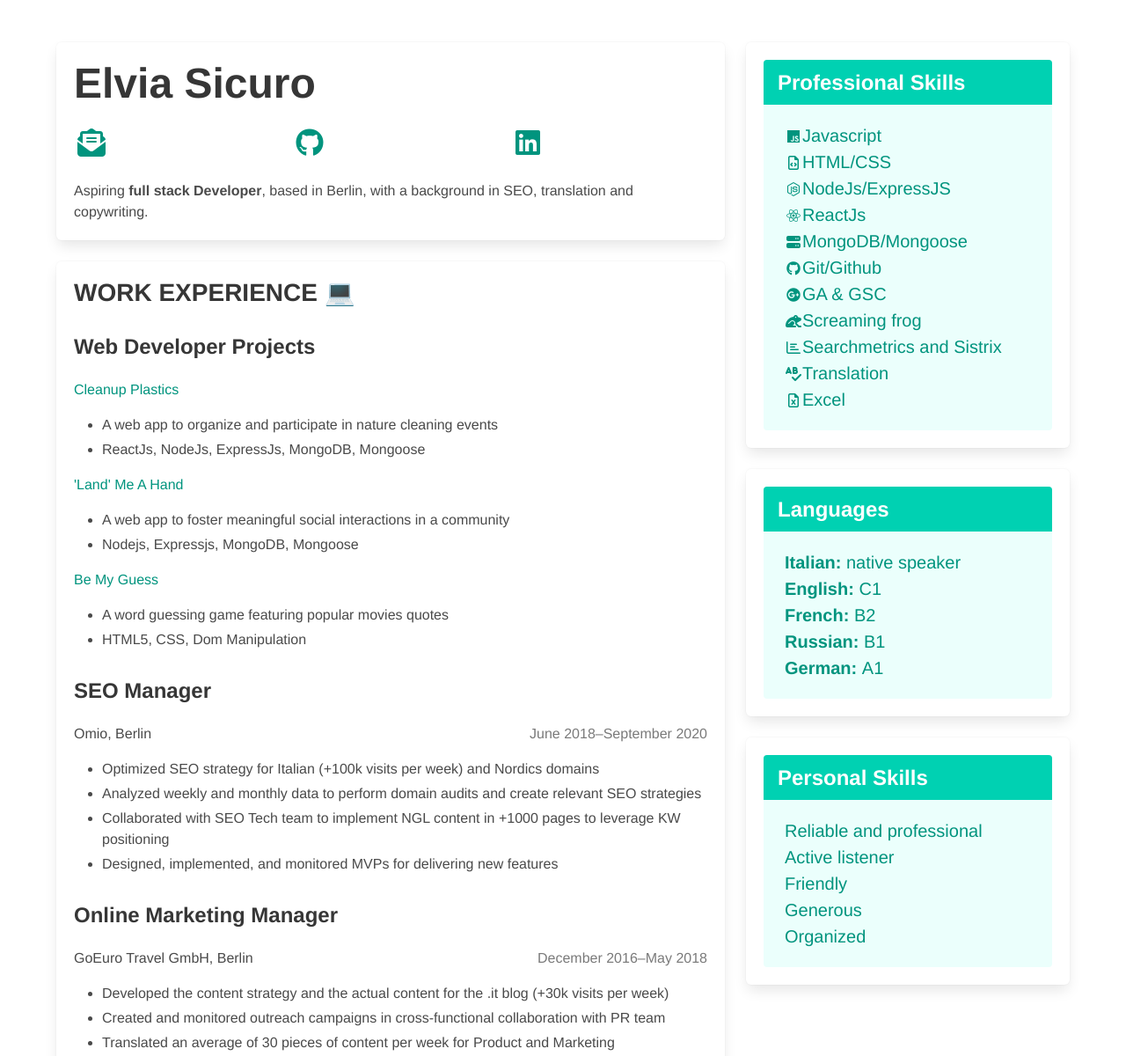
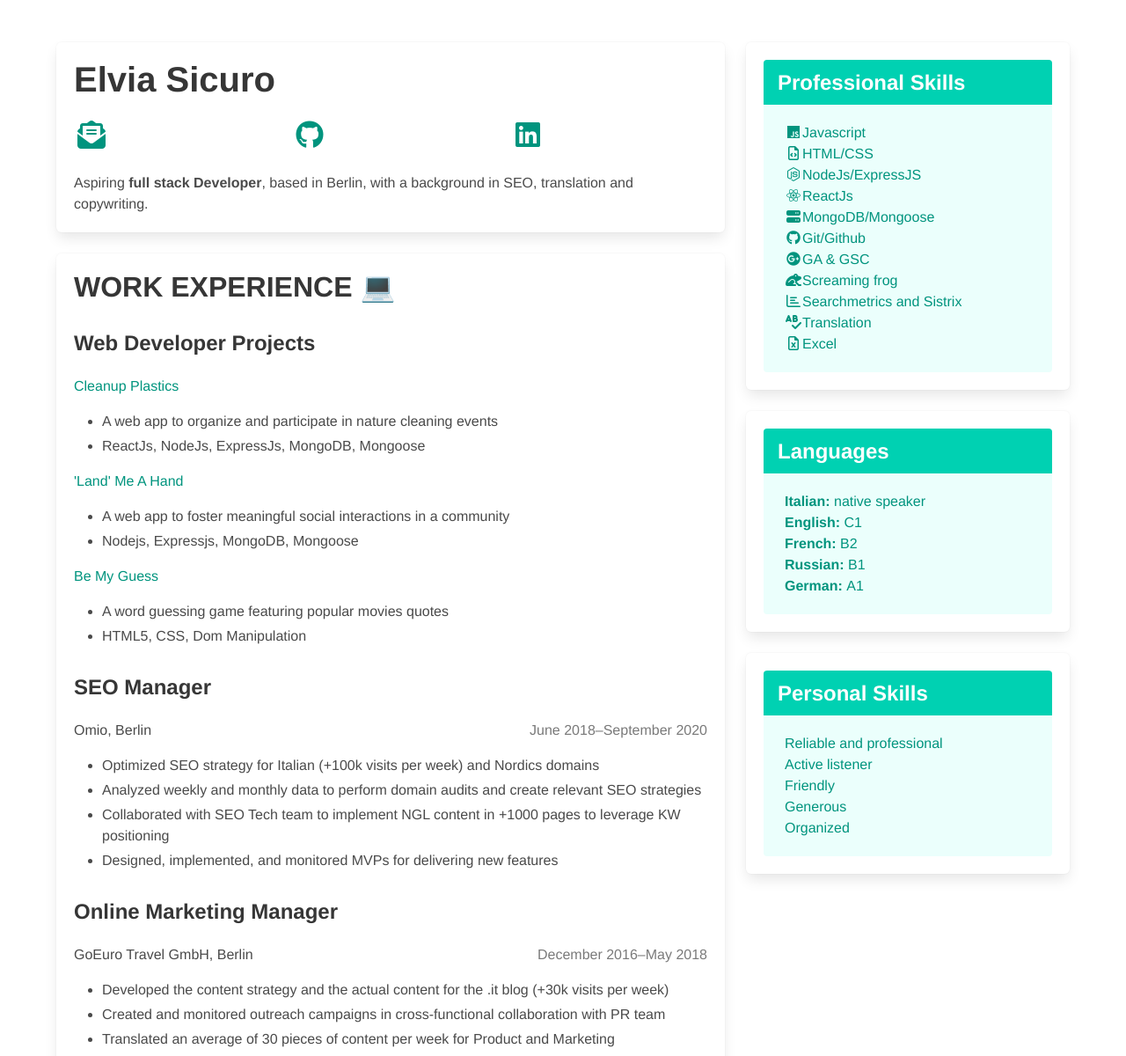
Before and after one commit to elvias9/my_digital_cv, a plain HTML site: page index.html in a window 1280 px wide. Shown: the top 1200 px of the page at 88% size. Drawn offline with nearby package versions, Linux system fonts and the light colour scheme.

Commit message:
changed font size after deployment

```diff
--- a/index.html
+++ b/index.html
@@ -16,7 +16,7 @@
         <div class="columns is-desktop">
             <div class="column is-two-thirds-desktop">
                 <div class="box content">
-                    <h1 class="title is-1">Elvia Sicuro</h1>
+                    <h1 class="title is-size-2">Elvia Sicuro</h1>
                     <div class="columns">
                         <div class="column">
                             <a  class="is-text has-text-primary-dark" class="icon" href="mailto:elvia.sicuro@gmail.com"><i class="fas fa-envelope-open-text fa-fw fa-2x "></i></a>
@@ -34,8 +34,8 @@
                     <p>Aspiring <span class="has-text-weight-semibold">full stack Developer</span>, based in Berlin, with a background in SEO, translation and copywriting. </p>
                 </div>
                 <div class="box content">
-                    <h2 class="title">WORK EXPERIENCE 💻</h2>
-                    <h3 class="title">Web Developer Projects</h3>
+                    <h2 class="title is-size-3">WORK EXPERIENCE 💻</h2>
+                    <h3 class="title is-size-4">Web Developer Projects</h3>
                     <div class=media>
                         <div class="media-content">
                             <div class="level">
@@ -69,7 +69,7 @@
                         <li>A word guessing game featuring popular movies quotes</li>
                         <li>HTML5, CSS, Dom Manipulation</li>
                     </ul>
-                    <h3 class="title is-4">SEO Manager</h3>
+                    <h3 class="title is-size-4">SEO Manager</h3>
                     <div class=media>
                         <div class="media-content">
                             <div class="level">
@@ -84,7 +84,7 @@
                         <li>Collaborated with SEO Tech team to implement NGL content in +1000 pages to leverage KW positioning</li>
                         <li>Designed, implemented, and monitored MVPs for delivering new features</li>
                     </ul>
-                    <h3 class="title is-4">Online Marketing Manager</h3>
+                    <h3 class="title is-size-4">Online Marketing Manager</h3>
                     <div class=media>
                         <div class="media-content">
                             <div class="level">
@@ -99,7 +99,7 @@
                             with PR team</li>
                         <li>Translated an average of 30 pieces of content per week for Product and Marketing</li>
                     </ul>
-                    <h3 class="title is-4">Customer Service Specialist</h3>
+                    <h3 class="title is-size-4">Customer Service Specialist</h3>
                     <div class=media>
                         <div class="media-content">
                             <div class="level">
@@ -112,7 +112,7 @@
                         <li>Managed bookings and cancellations for Italian, French and English-speaking customers</li>
 
                     </ul>
-                    <h3 class="title is-4">Copywriter & Translator</h3>
+                    <h3 class="title is-size-4">Copywriter & Translator</h3>
                     <div class=media>
                         <div class="media-content">
                             <div class="level">
@@ -127,8 +127,8 @@
                     </ul>
                 </div>
                 <div class="box content">
-                    <h2 class="title">EDUCATION 🎓</h2>
-                    <h3 class="title is-5">INTENSIVE BOOTCAMP ON FULL STACK WEB DEVELOPMENT</h3>
+                    <h2 class="title is-size-3">EDUCATION 🎓</h2>
+                    <h3 class="title is-size-5">INTENSIVE BOOTCAMP ON FULL STACK WEB DEVELOPMENT</h3>
                     <div class=media>
                         <div class="media-left ">
                             <figure class="image is-24x24">
@@ -137,7 +137,7 @@
                         </div>
                         <div class="media-content">
                             <div class="level">
-                                <span class="level-left">IronHack, Berlin</span>
+                                <span class="level-left"><p>IronHack, Berlin</p></span>
                                 <span class="level-right has-text-grey"><p>January 2021</p></span>
                             </div>
                         </div>
@@ -145,7 +145,7 @@
                     <ul>
                         <li>HTML | CSS | JavaScript (ES6)|NodeJs | ExpressJs | MongoDb | ReactJs</li>
                     </ul>
-                    <h3 class="title is-5">MASTER'S DEGREE IN TECHNICAL-SCIENTIFIC AND LITERARY TRANSLATION</h3>
+                    <h3 class="title is-size-5">MASTER'S DEGREE IN TECHNICAL-SCIENTIFIC AND LITERARY TRANSLATION</h3>
                     <div class=media>
                         <div class="media-left ">
                             <figure class="image is-24x24">
@@ -154,7 +154,7 @@
                         </div>
                         <div class="media-content">
                             <div class="level">
-                                <span class="level-left">Università del Salento, Italy</span>
+                                <span class="level-left"><p>Università del Salento, Italy</p></span>
                                 <span class="level-right has-text-grey"><p> 2008</p></span>
                             </div>
                         </div>
@@ -165,22 +165,22 @@
                 <div class="box">
                     <article class="message is-primary">
                         <div class="message-header">
-                            <h3 class="title is-4 has-text-white">Professional Skills</h3>
+                            <h3 class="title is-size-4 has-text-white">Professional Skills</h3>
                         </div>
                         <div class="message-body">
                             <article class="media">
                                 <ul class="media-content">
-                                    <li><i class="fab fa-js fa-fw"></i><span class="is-size-5">Javascript</span></li>
-                                    <li><i class="far fa-file-code fa-fw"></i><span class="is-size-5">HTML/CSS</span></li>
-                                    <li><i class="fab fa-node-js fa-fw"></i><span class="is-size-5">NodeJs/ExpressJS</span></li>
-                                    <li><i class="fab fa-react fa-fw"></i><span class="is-size-5">ReactJs</span></li>
-                                    <li><i class="fas fa-server fa-fw"></i><span class="is-size-5">MongoDB/Mongoose</span></li>
-                                    <li><i class="fab fa-github fa-fw"></i><span class="is-size-5">Git/Github</span></li>
-                                    <li><i class="fab fa-google-plus fa-fw"></i><span class="is-size-5">GA & GSC</span></li>
-                                    <li><i class="fas fa-frog fa-fw"></i><span class="is-size-5">Screaming frog</span></li>
-                                    <li><i class="far fa-chart-bar fa-fw"></i><span class="is-size-5">Searchmetrics and Sistrix</span></li>
-                                    <li><i class="fas fa-spell-check fa-fw"></i><span class="is-size-5">Translation</span></li>
-                                    <li><i class="far fa-file-excel fa-fw"></i><span class="is-size-5">Excel</span></li>
+                                    <li><i class="fab fa-js fa-fw"></i><span class="is-size-6">Javascript</span></li>
+                                    <li><i class="far fa-file-code fa-fw"></i><span class="is-size-6">HTML/CSS</span></li>
+                                    <li><i class="fab fa-node-js fa-fw"></i><span class="is-size-6">NodeJs/ExpressJS</span></li>
+                                    <li><i class="fab fa-react fa-fw"></i><span class="is-size-6">ReactJs</span></li>
+                                    <li><i class="fas fa-server fa-fw"></i><span class="is-size-6">MongoDB/Mongoose</span></li>
+                                    <li><i class="fab fa-github fa-fw"></i><span class="is-size-6">Git/Github</span></li>
+                                    <li><i class="fab fa-google-plus fa-fw"></i><span class="is-size-6">GA & GSC</span></li>
+                                    <li><i class="fas fa-frog fa-fw"></i><span class="is-size-6">Screaming frog</span></li>
+                                    <li><i class="far fa-chart-bar fa-fw"></i><span class="is-size-6">Searchmetrics and Sistrix</span></li>
+                                    <li><i class="fas fa-spell-check fa-fw"></i><span class="is-size-6">Translation</span></li>
+                                    <li><i class="far fa-file-excel fa-fw"></i><span class="is-size-6">Excel</span></li>
                                 </ul>
                               </article>
                         </div>
@@ -195,11 +195,11 @@
                             <div class="message-body">
                                 <article class="media">
                                     <ul class="media-content">
-                                        <li><span class="has-text-weight-semibold is-size-5">Italian: </span><span class="is-size-5">native speaker</span></li>
-                                        <li><span class="has-text-weight-semibold is-size-5">English: </span><span class="is-size-5">C1</span></li>
-                                        <li><span class="has-text-weight-semibold is-size-5">French: </span><span class="is-size-5">B2</span></li>
-                                        <li><span class="has-text-weight-semibold is-size-5">Russian: </span><span class="is-size-5">B1</span></li>
-                                        <li><span class="has-text-weight-semibold is-size-5">German: </span><span class="is-size-5">A1</span></li>
+                                        <li><span class="has-text-weight-semibold is-size-6">Italian: </span><span class="is-size-6">native speaker</span></li>
+                                        <li><span class="has-text-weight-semibold is-size-6">English: </span><span class="is-size-6">C1</span></li>
+                                        <li><span class="has-text-weight-semibold is-size-6">French: </span><span class="is-size-6">B2</span></li>
+                                        <li><span class="has-text-weight-semibold is-size-6">Russian: </span><span class="is-size-6">B1</span></li>
+                                        <li><span class="has-text-weight-semibold is-size-6">German: </span><span class="is-size-6">A1</span></li>
 
                                     </ul>
                                   </article>
@@ -215,11 +215,11 @@
                                 <div class="message-body">
                                     <article class="media">
                                         <ul class="media-content">
-                                            <li><span class="is-size-5">Reliable and professional</span></li>
-                                            <li><span class="is-size-5">Active listener</span></li>
-                                            <li><span class="is-size-5">Friendly</span></li>
-                                            <li><span class="is-size-5">Generous</span></li>
-                                            <li><span class="is-size-5">Organized</span></li>
+                                            <li><span class="is-size-6">Reliable and professional</span></li>
+                                            <li><span class="is-size-6">Active listener</span></li>
+                                            <li><span class="is-size-6">Friendly</span></li>
+                                            <li><span class="is-size-6">Generous</span></li>
+                                            <li><span class="is-size-6">Organized</span></li>
 
                                         </ul>
                                       </article>
--- a/style.css
+++ b/style.css
@@ -2,5 +2,5 @@
 
 body {
     font-family: "Helvetica Neue",sans-serif;
-    font-size: 16px;
+    /* font-size: 16px; */
   }
```
